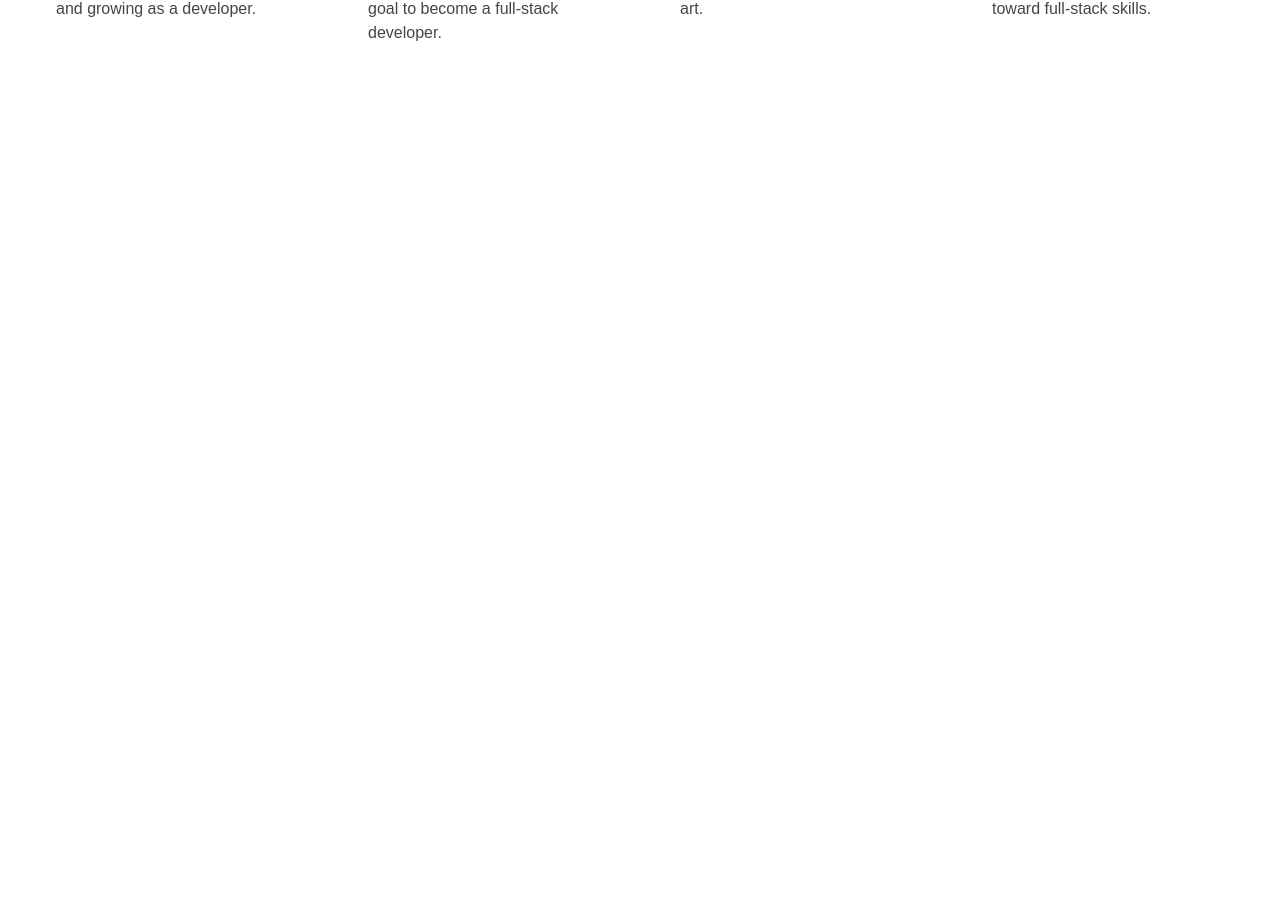
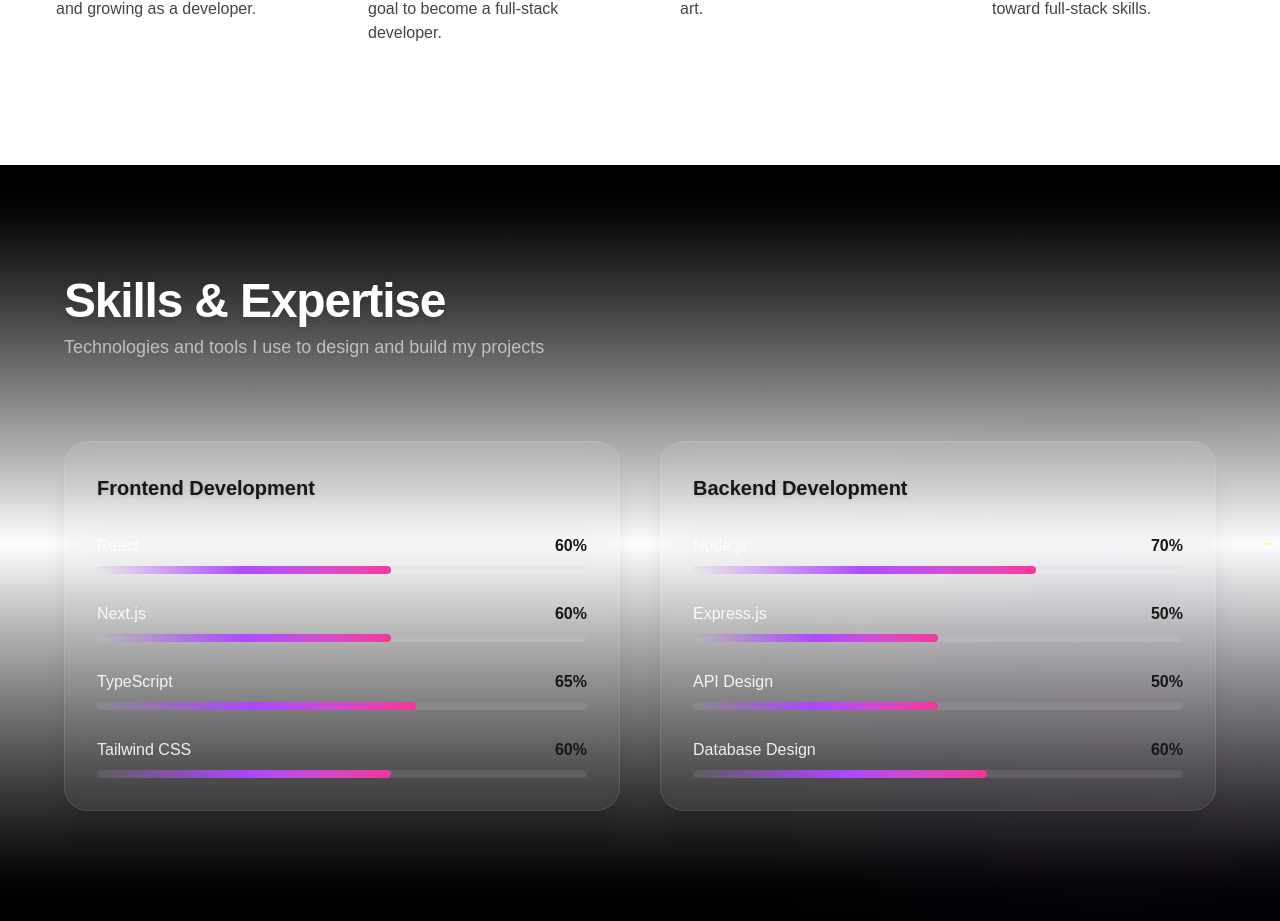
Before and after one commit to aellyxx/aellyxx.dev, a Next.js app: page / in a window 1280 px wide. Shown: the part 1199-2120 px from the top of the page. Before the commit the page ends 1364 px from the top, so only its background shows below. Built offline with nearby package versions, Linux system fonts and the light colour scheme.

Commit message:
[add] skill section changed the design a bit

```diff
--- a/src/app/page.tsx
+++ b/src/app/page.tsx
@@ -3,6 +3,7 @@
 import Navigation from "../components/navigation"
 import HeroSection from "@/src/components/hero-section"
 import AboutSection from "../components/about-section"
+import SkillsSection from "../components/skill-section"
 export default function Home() {
 
   return (
@@ -10,7 +11,8 @@ export default function Home() {
       <Navigation />
       <HeroSection />
       <AboutSection/>
-
+      <SkillsSection/>
     </main>
   )
+
 }
--- /dev/null
+++ b/src/components/skill-section.tsx
@@ -0,0 +1,95 @@
+"use client"
+
+export default function SkillsSection() {
+  const skillCategories = [
+    {
+      title: "Frontend Development",
+      skills: [
+        { name: "React", level: 60 },
+        { name: "Next.js", level: 60 },
+        { name: "TypeScript", level: 65 },
+        { name: "Tailwind CSS", level: 60 },
+      ],
+    },
+//ps. will transfer this to another file later
+
+    {
+      title: "Backend Development",
+      skills: [
+        { name: "Node.js", level: 70 },
+        { name: "Express.js", level: 50 },
+        { name: "API Design", level: 50 },
+        { name: "Database Design", level: 60 },
+      ],
+    },
+  ]
+
+  return (
+    <section
+      id="skills"
+      className="py-28 px-4 sm:px-6 lg:px-8 bg-linear-to-b from-black via-background to-black relative"
+    >
+      <div className="max-w-6xl mx-auto">
+
+        <div className="absolute inset-0 opacity-30 pointer-events-none">
+          <div className="w-64 h-64 bg-accent/40 blur-[140px] absolute -top-10 -left-4" />
+          <div className="w-64 h-64 bg-purple-500/40 blur-[140px] absolute bottom-0 right-10" />
+        </div>
+
+        <div className="relative mb-20">
+          <h2 className="text-5xl font-extrabold text-white tracking-tight drop-shadow-lg">
+            Skills & Expertise
+          </h2>
+          <p className="text-lg text-white/60 mt-2 max-w-xl">
+            Technologies and tools I use to design and build my projects
+          </p>
+        </div>
+
+
+
+
+        <div className="relative grid md:grid-cols-2 gap-10">
+          {skillCategories.map((category) => (
+            <div
+              key={category.title}
+              className="group p-8 rounded-3xl bg-white/5 backdrop-blur-lg border border-white/10 relative overflow-hidden shadow-xl"
+            >
+
+              <div className="absolute inset-0 opacity-0 group-hover:opacity-100 transition duration-500 bg-accent/20 blur-[60px]" />
+
+              <h3 className="text-xl font-bold text-accent mb-8 drop-shadow">
+             {category.title}
+              </h3>
+
+              <div className="space-y-7 relative z-10">
+                {category.skills.map((skill) => (
+                  <div key={skill.name}>
+
+                    <div className="flex justify-between items-center mb-2">
+                      <span className="text-white/90 font-medium">
+                        {skill.name}
+
+                      </span>
+                  <span className="text-accent font-semibold">
+                        {skill.level}%
+                      </span>
+                    </div>
+
+                    <div className="h-2 rounded-full bg-white/10 overflow-hidden shadow-inner">
+                      <div
+                      className="h-full rounded-full bg-linear-to-r from-accent via-purple-500 to-pink-500 animate-pulse transition-all duration-700"
+                        style={{ width: `${skill.level}%` }}
+                      />
+                   </div>
+                  </div>
+                ))}
+              </div>
+
+            </div>
+          ))}
+        </div>
+
+      </div>
+    </section>
+  )
+}
```
